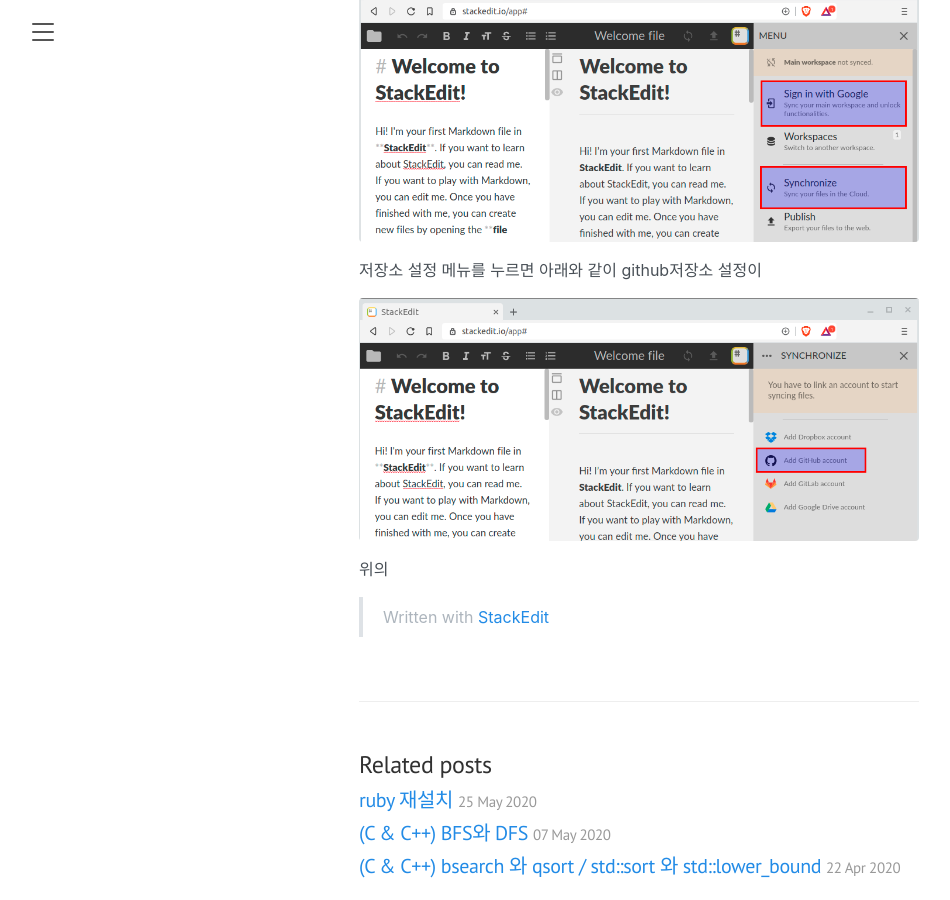
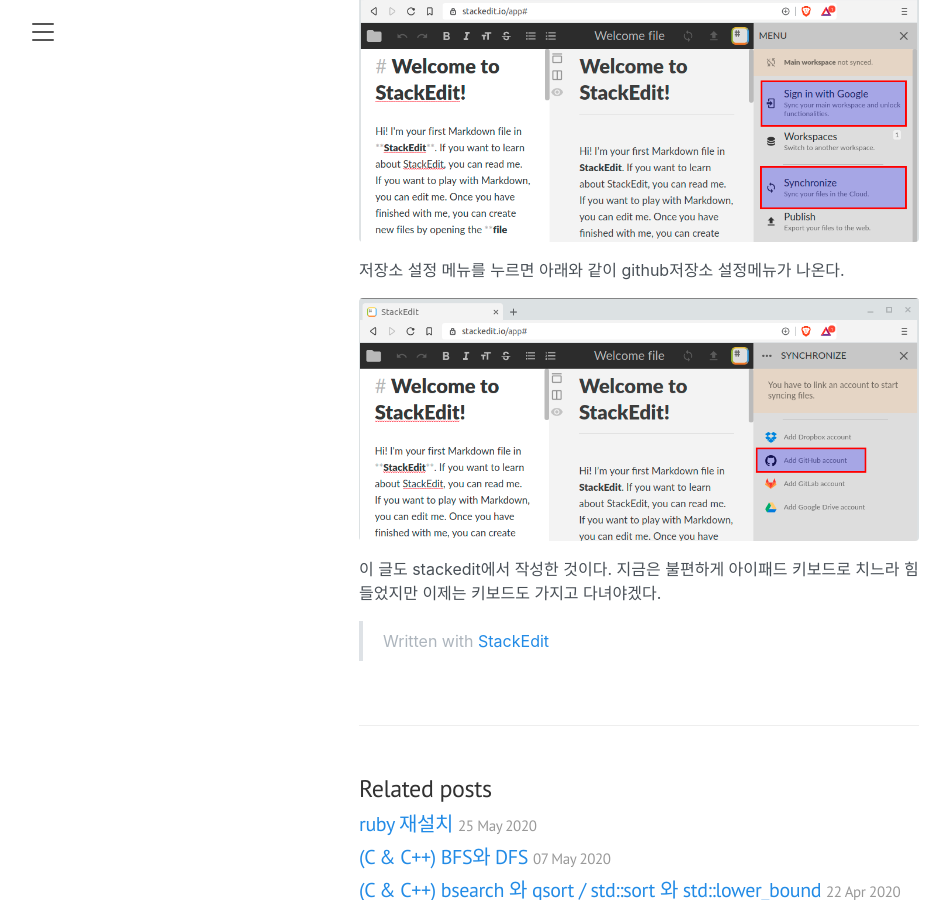
Before and after one commit to nyaooooong/nyaooooong.github.io, a Jekyll site: the page built from _posts/2020-06-03-1.md, in a window 1280 px wide and 900 px high, scrolled down 1330 px. Shown: the whole window, without its empty margins (1-951 px from the left). Built offline with Jekyll 4.4.1, drawn with Linux system fonts in a browser that asks for light colours.

Commit message:
_posts/2020-06-03-1.md updated from https://stackedit.io/

```diff
--- a/_posts/2020-06-03-1.md
+++ b/_posts/2020-06-03-1.md
@@ -25,14 +25,14 @@ published: true
 
 ![03](/assets/img/2020-06-03-1.stackedit03.png)
 
-저장소 설정 메뉴를 누르면 아래와 같이 github저장소 설정이
+저장소 설정 메뉴를 누르면 아래와 같이 github저장소 설정메뉴가 나온다.
 
 ![04](/assets/img/2020-06-03-1.stackedit04.png)
 
-위의
+이 글도 stackedit에서 작성한 것이다. 지금은 불편하게 아이패드 키보드로 치느라 힘들었지만 이제는 키보드도 가지고 다녀야겠다.
 
 > Written with [StackEdit](https://stackedit.io/)
 <!--stackedit_data:
-eyJoaXN0b3J5IjpbMjAzNzI2NjgxNiwtNTUxMjYyMDQxLDYwNz
-U1NzA2MCwtNjcxMjE5NjMyLC0xNjI5MjIzMTQxXX0=
+eyJoaXN0b3J5IjpbLTE3MDgxMzI2NTMsLTU1MTI2MjA0MSw2MD
+c1NTcwNjAsLTY3MTIxOTYzMiwtMTYyOTIyMzE0MV19
 -->
```
